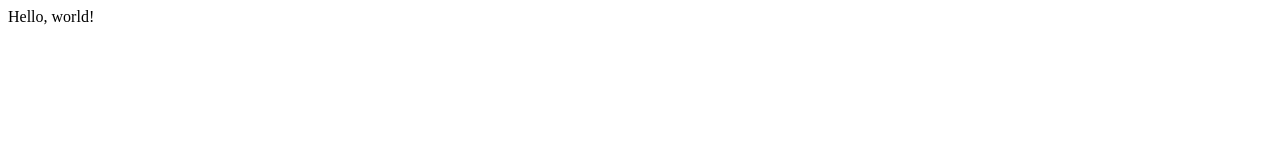
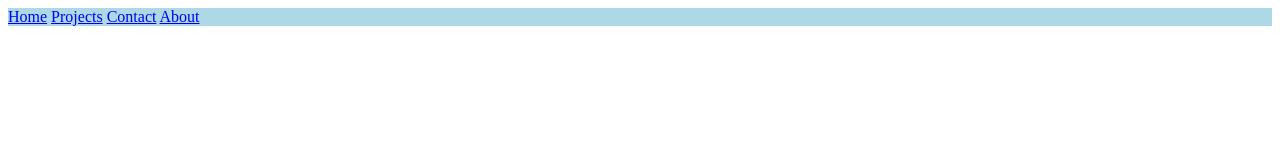
Before and after one commit to MarceloJacinto/project0, a plain HTML site: page index.html in a window 1280 px wide. Drawn offline with Linux system fonts and the light colour scheme.

Commit message:
Added design.css and updated index.html with top nav bar

```diff
--- /dev/null
+++ b/design.css
@@ -0,0 +1,4 @@
+.topnav {
+    background-color: lightblue;
+    overflow: hidden;
+}
--- a/index.html
+++ b/index.html
@@ -1,9 +1,15 @@
 <!DOCTYPE html>
 <html>
     <head>
-        <title>My Webpage</title>
+        <title>Marcelo Jacinto</title>
+        <link rel="stylesheet" href="design.css">
     </head>
     <body>
-        Hello, world!
+        <div class="topnav">
+            <a class="active" href="#home">Home</a>
+            <a href="#news">Projects</a>
+            <a href="#contact">Contact</a>
+            <a href="#about">About</a>
+        </div>
     </body>
 </html>
```
